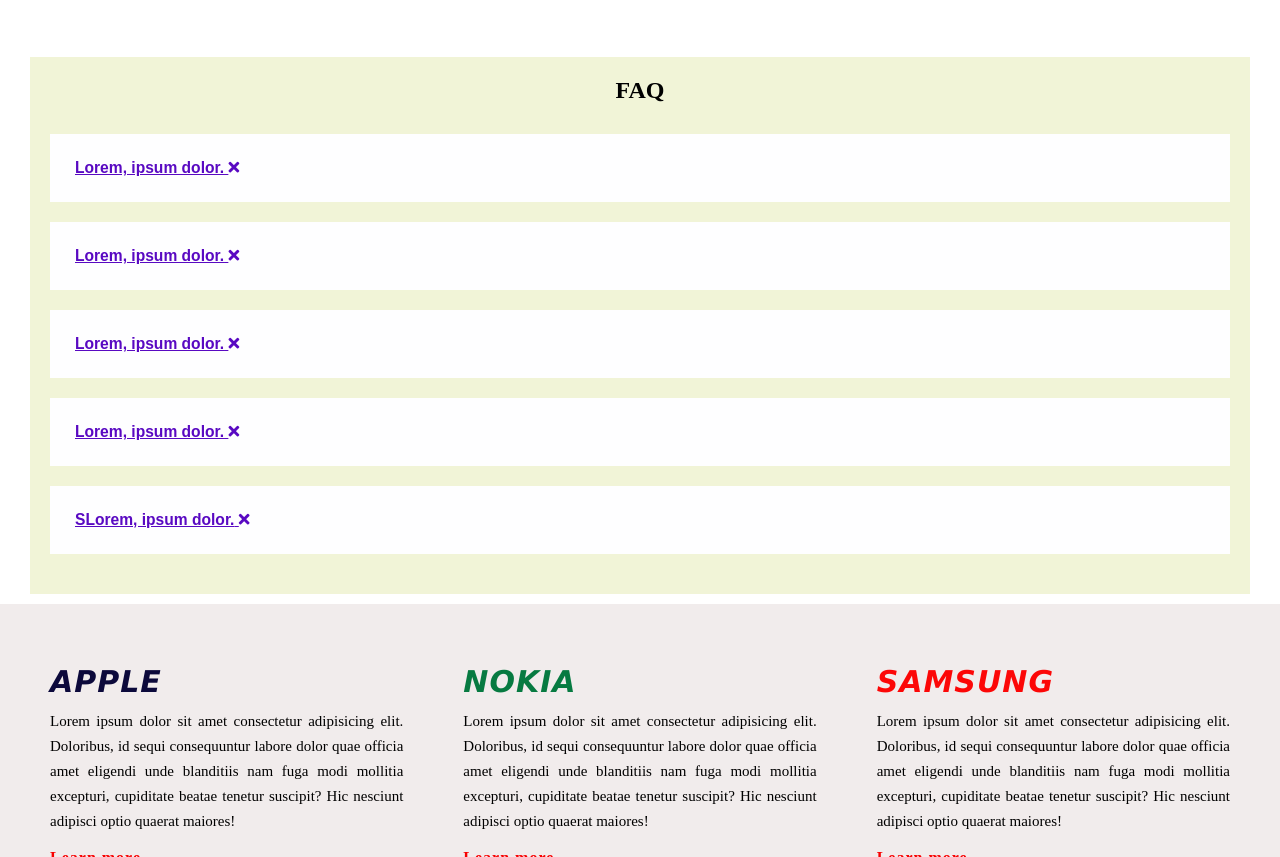
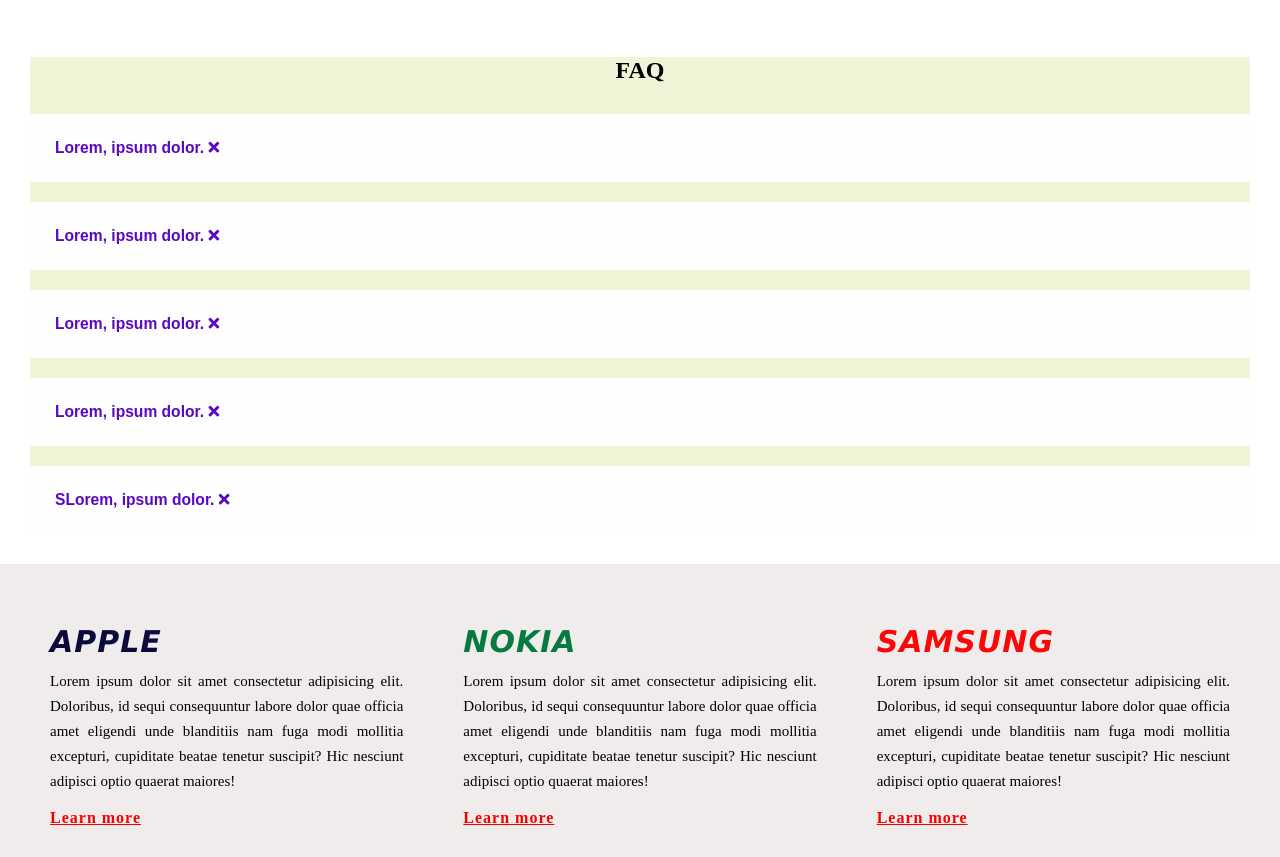
Before and after one commit to IbrahimYemi/smart-contract, a plain HTML site: page index.html in a window 1280 px wide. Shown: the part 2757-3614 px from the top of the page. Drawn offline with Linux system fonts and the light colour scheme.

Commit message:
aabeg commit

```diff
--- a/style.css
+++ b/style.css
@@ -287,7 +287,7 @@
 
 .accordion {
     background-color: #f1f4d7;
-    padding: 20px;
+    padding: 0px;
 }
 
 .accordion h2 {
@@ -301,6 +301,7 @@
     margin: 20px 0px;
     padding: 15px;
     height: 100%;
+    width: 100%;
 }
 
 .accordion .accordion-container button {
@@ -312,7 +313,6 @@
 
 .accordion .accordion-container h3 {
     color: #5909c2;
-    text-decoration: underline;
 }
 
 .accordion .accordion-container .acc-show {
```
